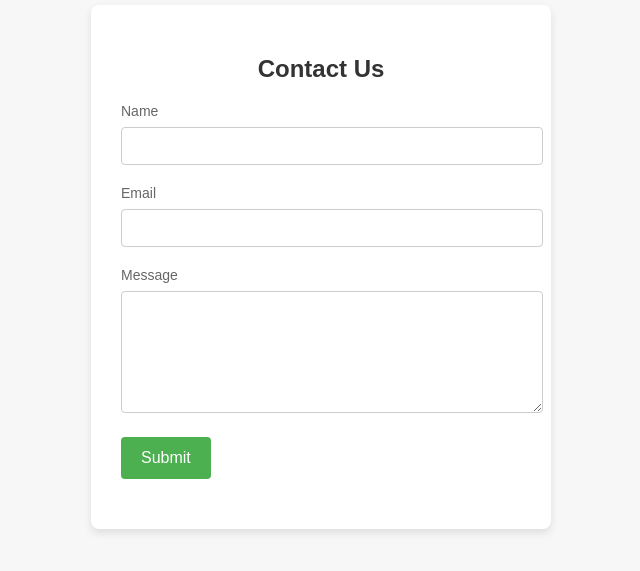
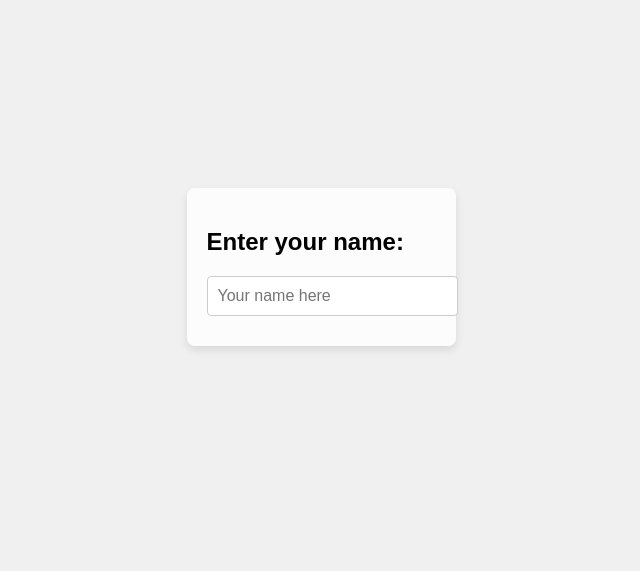
Before and after one commit to Rohantastic/Express.JSLearnings, a website: page index.html in a window 1280 px wide. Shown: the part 133-704 px from the top of the page, without its empty margins (319-959 px from the left). Drawn offline with Linux system fonts and the light colour scheme.

Commit message:
customising html and css

```diff
--- a/index.html
+++ b/index.html
@@ -1,101 +1,75 @@
 <!DOCTYPE html>
-<html lang="en">
-
+<html>
 <head>
-  <meta charset="UTF-8">
-  <meta name="viewport" content="width=device-width, initial-scale=1.0">
-  <title>Beautiful CSS HTML Form</title>
+  <title>Animated Background Color</title>
   <style>
     body {
       font-family: Arial, sans-serif;
-      background-color: #f7f7f7;
       margin: 0;
       padding: 0;
       display: flex;
       justify-content: center;
       align-items: center;
       height: 100vh;
+      background-color: #f0f0f0;
+      transition: background-color 0.5s ease;
     }
 
-    .form-container {
-      background-color: #fff;
-      padding: 30px;
+    .container {
+      padding: 20px;
+      background-color: rgba(255, 255, 255, 0.8);
       border-radius: 8px;
       box-shadow: 0 4px 8px rgba(0, 0, 0, 0.1);
-      max-width: 400px;
-      width: 100%;
+      transition: background-color 0.3s ease;
     }
 
-    .form-container h2 {
-      text-align: center;
-      margin-bottom: 20px;
-      color: #333;
+    input {
+      width: 100%;
+      padding: 10px;
+      margin-bottom: 10px;
+      border: 1px solid #ccc;
+      border-radius: 4px;
+      font-size: 16px;
     }
 
-    .form-group {
-      margin-bottom: 20px;
+    input:focus {
+      outline: none;
+      border-color: #6c63ff;
+      box-shadow: 0 0 5px #6c63ff;
     }
 
-    .form-group label {
-      display: block;
-      font-size: 14px;
-      color: #666;
-      margin-bottom: 8px;
+    /* Animation for background color based on input value */
+    input[value] {
+      background-color: #f0f0f0;
+      transition: background-color 0.5s ease;
     }
 
-    .form-group input[type="text"],
-    .form-group input[type="email"],
-    .form-group textarea {
-      width: 100%;
-      padding: 10px;
-      border: 1px solid #ccc;
-      border-radius: 4px;
-      font-size: 14px;
+    input[value=""] {
+      background-color: rgba(255, 255, 255, 0.8);
     }
 
-    .form-group textarea {
-      resize: vertical;
-      min-height: 100px;
-    }
-
-    .form-group input[type="submit"] {
-      background-color: #4CAF50;
-      color: #fff;
-      border: none;
-      padding: 12px 20px;
-      border-radius: 4px;
-      cursor: pointer;
-      font-size: 16px;
-      transition: background-color 0.3s;
-    }
-
-    .form-group input[type="submit"]:hover {
-      background-color: #45a049;
+    /* Random RGB color generator */
+    @keyframes changeColor {
+      0% {
+        background-color: rgb(255, 0, 0);
+      }
+      50% {
+        background-color: rgb(0, 255, 0);
+      }
+      100% {
+        background-color: rgb(0, 0, 255);
+      }
     }
   </style>
 </head>
-
 <body>
-  <div class="form-container">
-    <h2>Contact Us</h2>
-    <form action="#" method="post">
-      <div class="form-group">
-        <label for="name">Name</label>
-        <input type="text" id="name" name="name" required>
-      </div>
-      <div class="form-group">
-        <label for="email">Email</label>
-        <input type="email" id="email" name="email" required>
-      </div>
-      <div class="form-group">
-        <label for="message">Message</label>
-        <textarea id="message" name="message" required></textarea>
-      </div>
-      <div class="form-group">
-        <input type="submit" value="Submit">
-      </div>
-    </form>
+  <div class="container">
+    <h2>Enter your name:</h2>
+    <input
+      type="text"
+      placeholder="Your name here"
+      oninput="document.body.style.backgroundColor = 'rgb(' + (this.value.length * 30 % 256) + ',' + (this.value.length * 70 % 256) + ',' + (this.value.length * 110 % 256) + ')';"
+    />
   </div>
 </body>
-
 </html>
--- /dev/null
+++ b/style.css
@@ -0,0 +1,81 @@
+/* styles.css */
+
+body {
+    font-family: Arial, sans-serif;
+    background-color: #f7f7f7;
+    margin: 0;
+    padding: 0;
+    display: flex;
+    justify-content: center;
+    align-items: center;
+    height: 100vh;
+  }
+
+  .form-container {
+    background-color: #fff;
+    padding: 30px;
+    border-radius: 8px;
+    box-shadow: 0 4px 8px rgba(0, 0, 0, 0.1);
+    max-width: 400px;
+    width: 100%;
+    opacity: 0; /* Hidden by default */
+    animation: fadeIn 1s forwards;
+  }
+
+  .form-container h2 {
+    text-align: center;
+    margin-bottom: 20px;
+    color: #333;
+  }
+
+  .form-group {
+    margin-bottom: 20px;
+    opacity: 0; /* Hidden by default */
+  }
+
+  /* CSS Animations */
+  @keyframes fadeIn {
+    to {
+      opacity: 1;
+    }
+  }
+
+  @keyframes slideInUp {
+    from {
+      transform: translateY(50px);
+      opacity: 0;
+    }
+    to {
+      transform: translateY(0);
+      opacity: 1;
+    }
+  }
+
+  @keyframes bounceInDown {
+    from {
+      transform: translateY(-100%);
+    }
+    to {
+      transform: translateY(0);
+    }
+  }
+
+  /* Apply animations to form elements */
+  .animated {
+    animation-fill-mode: both;
+  }
+
+  .form-group input[type="submit"] {
+    background-color: #4CAF50;
+    color: #fff;
+    border: none;
+    padding: 12px 20px;
+    border-radius: 4px;
+    cursor: pointer;
+    font-size: 16px;
+    transition: background-color 0.3s;
+  }
+
+  .form-group input[type="submit"]:hover {
+    background-color: #45a049;
+  }
```
